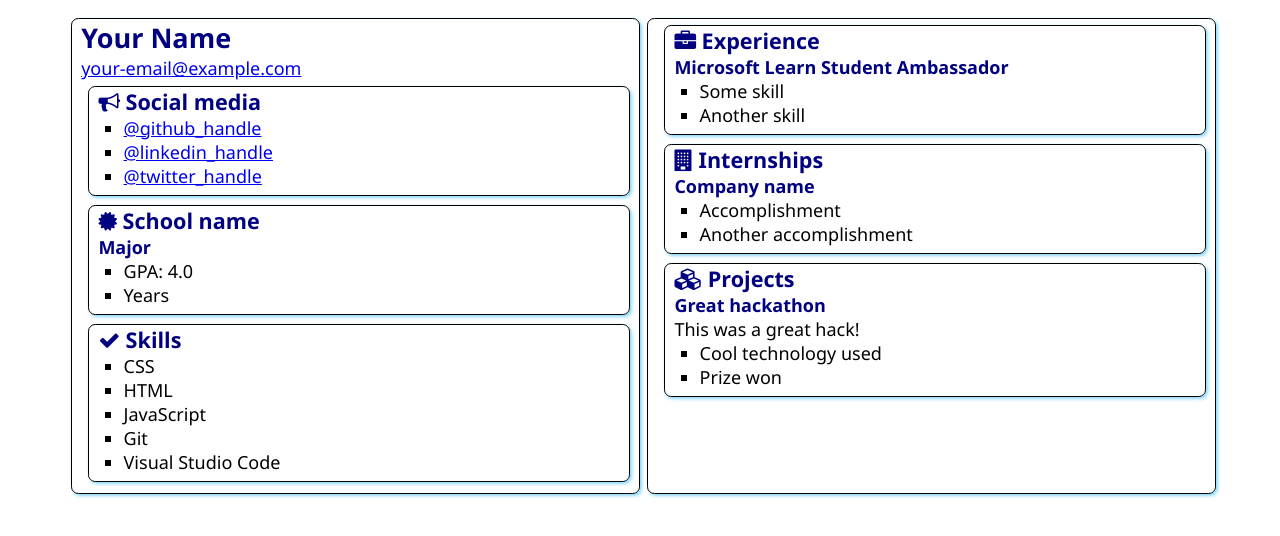
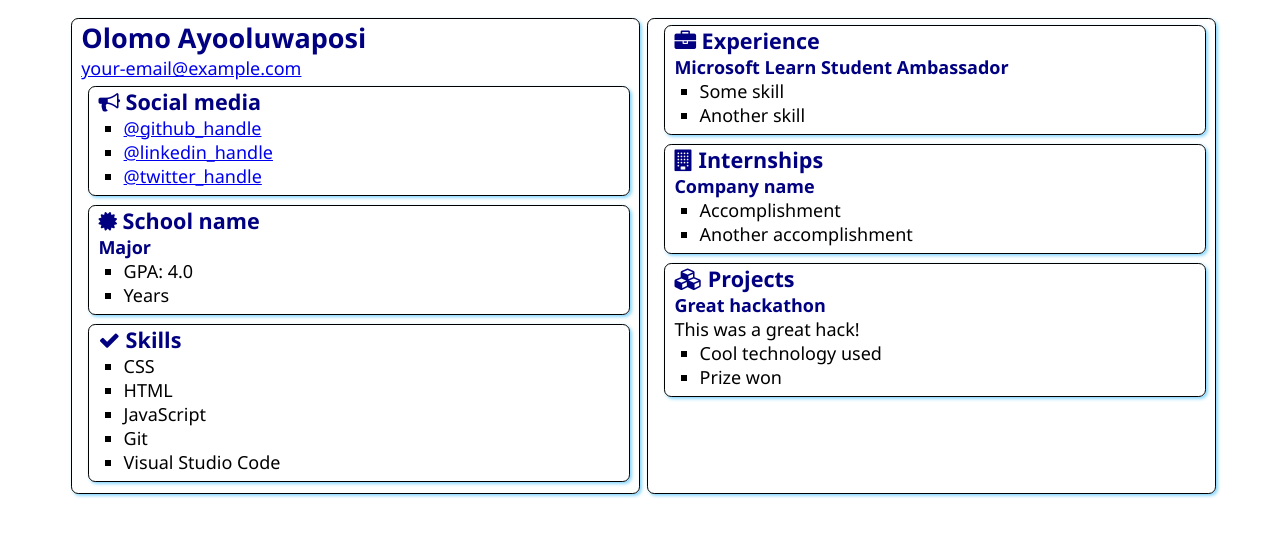
Before and after one commit to ayooluwaposi-olomo/SATechnicalOnboarding, a plain HTML site: page src/index.html in a window 1280 px wide. Drawn offline with Linux system fonts and the light colour scheme.

Commit message:
Added my name
Added my name to the html file

```diff
--- a/src/index.html
+++ b/src/index.html
@@ -12,7 +12,7 @@
 <body>
     <main>
         <article class="box">
-            <h1>Your Name</h1>
+            <h1>Olomo Ayooluwaposi</h1>
             <div><a href="mailto:your.email@example.com">your-email@example.com</a></div>
 
             <section class="box">
```
